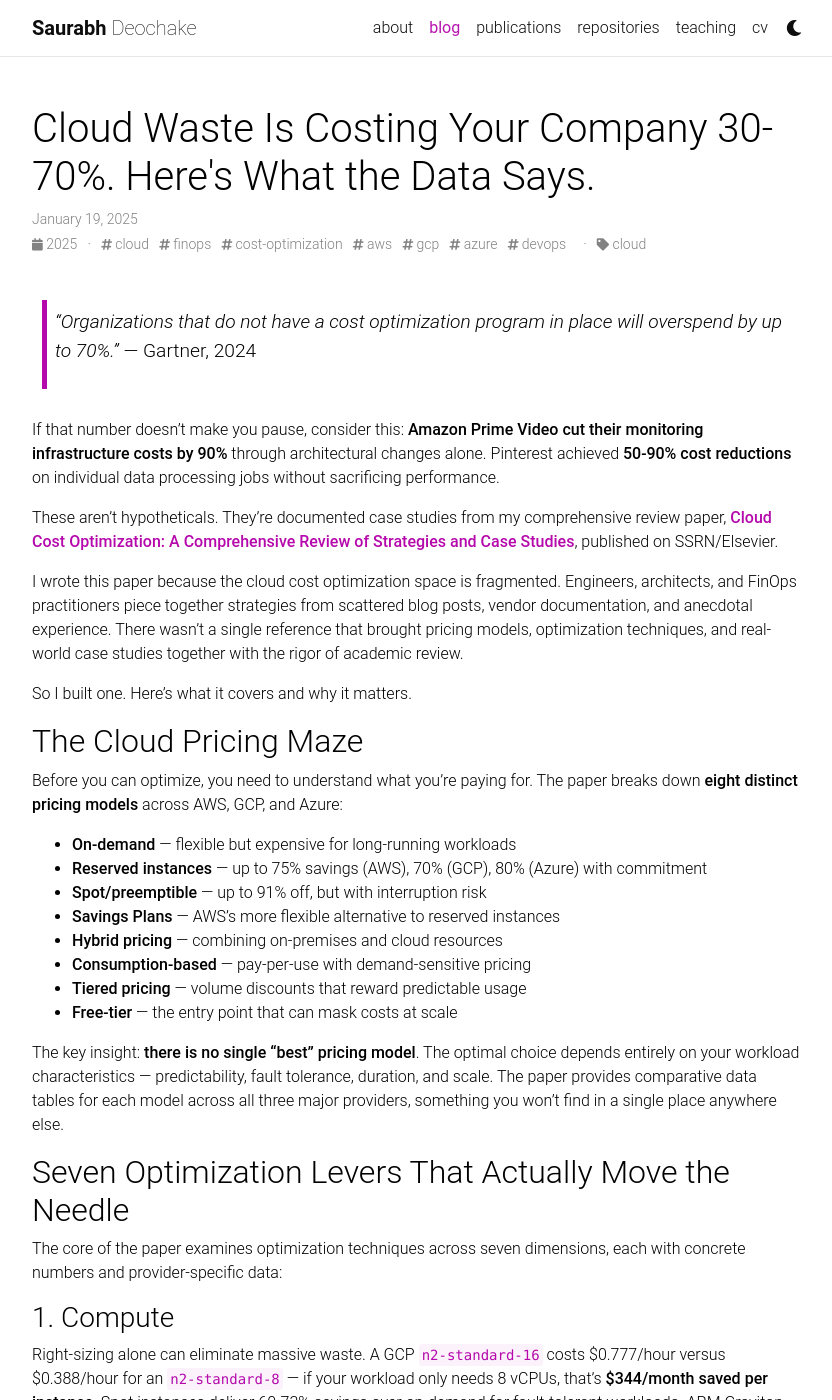
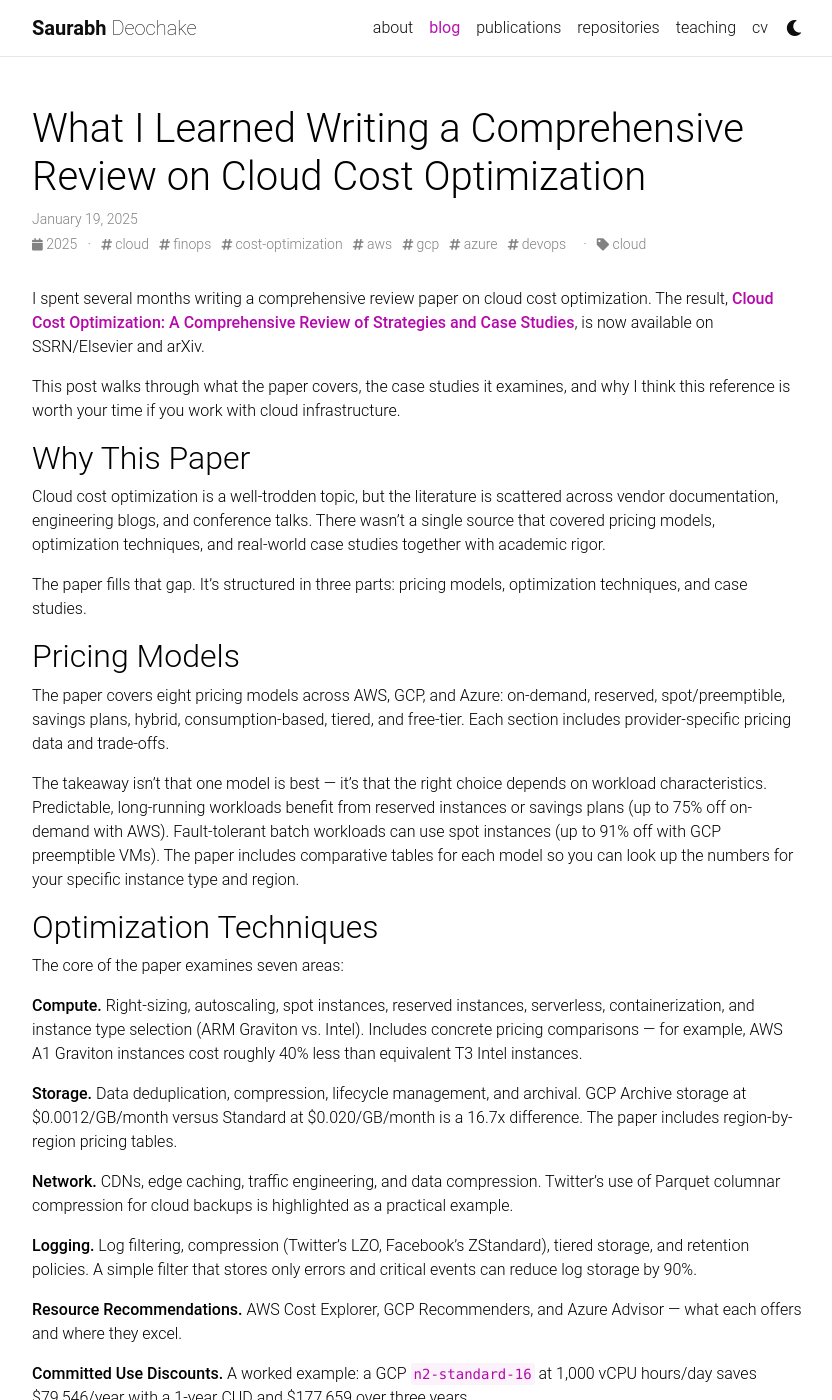
Before and after one commit to saurabh-deochake/saurabh-deochake.github.io, a Jekyll site: the page built from _posts/2025-01-19-cloud-cost-optimization-what-the-data-says.md, in a window 1280 px wide and 1400 px high. Shown: the whole window, without its empty margins (223-1055 px from the left). Built offline with Jekyll 4.4.1, drawn with Linux system fonts in a browser that asks for light colours; comment, search, counter and statistics services are not loaded; a style sheet for code colours, icons or effects is not loaded; some of the changed text lies outside the part shown.

Commit message:
Rewrite blog post with a more genuine tone\n\n- New title: 'What I Learned Writing a Comprehensive Review on Cloud Cost Optimization'\n- Removed clickbait framing, kept the data and case studies\n- More straightforward engineering voice

````diff
--- a/_posts/2025-01-19-cloud-cost-optimization-what-the-data-says.md
+++ b/_posts/2025-01-19-cloud-cost-optimization-what-the-data-says.md
@@ -1,111 +1,86 @@
 ---
 layout: post
-title:  "Cloud Waste Is Costing Your Company 30-70%. Here's What the Data Says."
+title:  "What I Learned Writing a Comprehensive Review on Cloud Cost Optimization"
 date:   2025-01-19
 comments: true
-description: A data-driven look at cloud cost optimization strategies, real case studies from Amazon Prime Video and Pinterest, and why your organization is likely overspending on cloud infrastructure.
+description: A walkthrough of my SSRN paper on cloud cost optimization — pricing models, optimization techniques, and what Amazon Prime Video and Pinterest's case studies teach us about spending less on cloud infrastructure.
 tags: cloud finops cost-optimization aws gcp azure devops
 categories: cloud
 ---
 
-> *"Organizations that do not have a cost optimization program in place will overspend by up to 70%."* — Gartner, 2024
+I spent several months writing a comprehensive review paper on cloud cost optimization. The result, **[Cloud Cost Optimization: A Comprehensive Review of Strategies and Case Studies](https://ssrn.com/abstract=4519171)**, is now available on SSRN/Elsevier and arXiv.
 
-If that number doesn't make you pause, consider this: **Amazon Prime Video cut their monitoring infrastructure costs by 90%** through architectural changes alone. Pinterest achieved **50-90% cost reductions** on individual data processing jobs without sacrificing performance.
+This post walks through what the paper covers, the case studies it examines, and why I think this reference is worth your time if you work with cloud infrastructure.
 
-These aren't hypotheticals. They're documented case studies from my comprehensive review paper, **[Cloud Cost Optimization: A Comprehensive Review of Strategies and Case Studies](https://ssrn.com/abstract=4519171)**, published on SSRN/Elsevier.
+## Why This Paper
 
-I wrote this paper because the cloud cost optimization space is fragmented. Engineers, architects, and FinOps practitioners piece together strategies from scattered blog posts, vendor documentation, and anecdotal experience. There wasn't a single reference that brought pricing models, optimization techniques, and real-world case studies together with the rigor of academic review.
+Cloud cost optimization is a well-trodden topic, but the literature is scattered across vendor documentation, engineering blogs, and conference talks. There wasn't a single source that covered pricing models, optimization techniques, and real-world case studies together with academic rigor.
 
-So I built one. Here's what it covers and why it matters.
+The paper fills that gap. It's structured in three parts: pricing models, optimization techniques, and case studies.
 
-## The Cloud Pricing Maze
+## Pricing Models
 
-Before you can optimize, you need to understand what you're paying for. The paper breaks down **eight distinct pricing models** across AWS, GCP, and Azure:
+The paper covers eight pricing models across AWS, GCP, and Azure: on-demand, reserved, spot/preemptible, savings plans, hybrid, consumption-based, tiered, and free-tier. Each section includes provider-specific pricing data and trade-offs.
 
-- **On-demand** — flexible but expensive for long-running workloads
-- **Reserved instances** — up to 75% savings (AWS), 70% (GCP), 80% (Azure) with commitment
-- **Spot/preemptible** — up to 91% off, but with interruption risk
-- **Savings Plans** — AWS's more flexible alternative to reserved instances
-- **Hybrid pricing** — combining on-premises and cloud resources
-- **Consumption-based** — pay-per-use with demand-sensitive pricing
-- **Tiered pricing** — volume discounts that reward predictable usage
-- **Free-tier** — the entry point that can mask costs at scale
+The takeaway isn't that one model is best — it's that the right choice depends on workload characteristics. Predictable, long-running workloads benefit from reserved instances or savings plans (up to 75% off on-demand with AWS). Fault-tolerant batch workloads can use spot instances (up to 91% off with GCP preemptible VMs). The paper includes comparative tables for each model so you can look up the numbers for your specific instance type and region.
 
-The key insight: **there is no single "best" pricing model**. The optimal choice depends entirely on your workload characteristics — predictability, fault tolerance, duration, and scale. The paper provides comparative data tables for each model across all three major providers, something you won't find in a single place anywhere else.
+## Optimization Techniques
 
-## Seven Optimization Levers That Actually Move the Needle
+The core of the paper examines seven areas:
 
-The core of the paper examines optimization techniques across seven dimensions, each with concrete numbers and provider-specific data:
+**Compute.** Right-sizing, autoscaling, spot instances, reserved instances, serverless, containerization, and instance type selection (ARM Graviton vs. Intel). Includes concrete pricing comparisons — for example, AWS A1 Graviton instances cost roughly 40% less than equivalent T3 Intel instances.
 
-### 1. Compute
-Right-sizing alone can eliminate massive waste. A GCP `n2-standard-16` costs $0.777/hour versus $0.388/hour for an `n2-standard-8` — if your workload only needs 8 vCPUs, that's **$344/month saved per instance**. Spot instances deliver 60-73% savings over on-demand for fault-tolerant workloads. ARM Graviton instances offer roughly 40% cost reduction over equivalent Intel instances.
+**Storage.** Data deduplication, compression, lifecycle management, and archival. GCP Archive storage at $0.0012/GB/month versus Standard at $0.020/GB/month is a 16.7x difference. The paper includes region-by-region pricing tables.
 
-### 2. Storage
-Data deduplication, compression, and lifecycle management policies can reduce storage costs by orders of magnitude. GCP Archive storage costs $0.0012/GB/month versus $0.020/GB/month for Standard — a **16.7x difference**. The paper provides region-by-region comparisons across all storage tiers.
+**Network.** CDNs, edge caching, traffic engineering, and data compression. Twitter's use of Parquet columnar compression for cloud backups is highlighted as a practical example.
 
-### 3. Network
-CDNs, edge caching, and traffic engineering. Twitter's adoption of Parquet columnar compression for cloud backups is a masterclass in reducing data transfer costs through intelligent encoding.
+**Logging.** Log filtering, compression (Twitter's LZO, Facebook's ZStandard), tiered storage, and retention policies. A simple filter that stores only errors and critical events can reduce log storage by 90%.
 
-### 4. Logging
-Log filtering can reduce stored log data by 90% (from 100 GB to 10 GB/month in the paper's example). Combined with compression (Twitter's LZO, Facebook's ZStandard) and tiered storage, logging costs become manageable even at massive scale.
+**Resource Recommendations.** AWS Cost Explorer, GCP Recommenders, and Azure Advisor — what each offers and where they excel.
 
-### 5. Resource Recommendations
-All three major providers now offer ML-powered recommendation engines (AWS Cost Explorer, GCP Recommenders, Azure Advisor). The paper catalogs what each offers and where they excel.
+**Committed Use Discounts.** A worked example: a GCP `n2-standard-16` at 1,000 vCPU hours/day saves $79,546/year with a 1-year CUD and $177,659 over three years.
 
-### 6. Committed Use Discounts
-A concrete example: a GCP `n2-standard-16` at 1,000 vCPU hours/day saves **$79,546/year** with a 1-year commitment and **$177,659 over three years** with a 3-year commitment.
+**System Re-architecture.** Microservices vs. monolithic, VM-to-container migration, serverless adoption, and autoscaling policies. Each with trade-off analysis.
 
-### 7. System Re-architecture
-The most impactful but highest-effort lever. Moving between microservices and monolithic architectures, replacing VMs with containers, adopting serverless, and implementing autoscaling — each with detailed trade-off analysis.
-
-## Two Case Studies That Prove It Works
+## Case Studies
 
 ### Amazon Prime Video: 90% Cost Reduction
-Prime Video's audio-video monitoring service was built as a distributed microservices architecture using AWS Step Functions and Amazon S3. The per-state-transition pricing of Step Functions and Tier-1 S3 calls made the system prohibitively expensive at scale.
 
-**The fix?** They re-architected to a monolith. All components running in a single process eliminated the need for Step Functions and S3 entirely. The result: **90% cost reduction** while gaining the ability to handle significantly more traffic.
+Prime Video's audio-video monitoring service used AWS Step Functions for orchestration and S3 for frame storage. At scale, the per-state-transition pricing of Step Functions and Tier-1 S3 calls made the architecture prohibitively expensive.
 
-This is a counterintuitive finding worth repeating: **sometimes the most cost-effective architecture is the simplest one.** Microservices are not automatically better.
+They re-architected to a monolith — all components in a single process, no Step Functions, no S3. The result: 90% cost reduction and the ability to handle more traffic.
+
+The finding that goes against prevailing wisdom: sometimes a monolith is the more cost-effective choice. Microservices aren't automatically better.
 
 ### Pinterest: 35% Platform Cost Reduction
-Pinterest's Flink data processing clusters suffered from noisy neighbors, CPU banding, and inefficient resource allocation across YARN clusters.
 
-Through CGroups soft CPU limits, hot node mitigation, burst capacity optimization, task placement improvements, and a migration from AWS i3 to i4i instances, they achieved:
-- **20% reduction** from cluster rightsizing
-- **40% reduction** in CPU usage from hardware upgrade
-- **50-90% cost reduction** on individual jobs from placement optimization
-- **35% total reduction** on the Stream Processing Platform
+Pinterest's Flink data processing clusters ran into noisy neighbor problems, CPU banding, and inefficient resource allocation across YARN clusters.
 
-## Why This Paper Exists
+Their optimization path:
+- CGroups soft CPU limits → 20% cluster reduction
+- i3 to i4i instance migration → 40% CPU usage reduction at 10% cost increase
+- Task placement and colocation optimization → 50-90% cost reduction on individual jobs
+- Combined: **35% total reduction** on the Stream Processing Platform
 
-I wrote this because the cloud cost optimization landscape needed a reference that is:
+## Future Research
 
-1. **Comprehensive** — covering all major pricing models and optimization techniques in one place
-2. **Data-driven** — every claim backed by actual pricing data, not vendor marketing
-3. **Cross-provider** — comparing AWS, GCP, and Azure on equal footing
-4. **Practitioner-grounded** — case studies from companies running cloud at massive scale
-5. **Forward-looking** — identifying six concrete research directions including ML-driven optimization, multi-cloud cost modeling, and the intersection of cost optimization with sustainability
+The paper identifies six directions for future work:
 
-## Future Research Directions
+1. **Automated monitoring and optimization** — ML-driven frameworks for continuous cost optimization
+2. **Advanced resource allocation** — predictive provisioning based on workload characteristics
+3. **Cost-performance trade-off analysis** — formal methods for balancing savings with quality
+4. **Adaptive scaling and bursting** — cost-aware autoscaling algorithms
+5. **Multi-cloud and hybrid cloud optimization** — strategies for environments spanning providers
+6. **Sustainability and green computing** — cost optimization intersected with carbon footprint reduction
 
-The paper concludes with six areas where the field needs more work:
+## The Paper
 
-- **Automated monitoring and optimization** — ML-driven frameworks that continuously identify and fix inefficiencies
-- **Advanced resource allocation** — predictive provisioning based on workload characteristics
-- **Cost-performance trade-off analysis** — formal methodologies for balancing savings with quality
-- **Adaptive scaling and bursting** — algorithms that account for cost constraints alongside workload patterns
-- **Multi-cloud and hybrid cloud optimization** — strategies for environments spanning multiple providers
-- **Sustainability and green computing** — the intersection of cost optimization and carbon footprint reduction
+If you work in cloud infrastructure, FinOps, or platform engineering, this is a reference you can return to when making architectural and pricing decisions.
 
-## Read, Cite, Share
+**[SSRN/Elsevier](https://ssrn.com/abstract=4519171)** | **[arXiv](https://arxiv.org/abs/2307.12479)**
 
-If you work in cloud infrastructure, FinOps, or platform engineering — this paper is your reference. It's the kind of resource you bookmark and return to when making architectural decisions.
+If you find it useful, please cite it:
 
-**[Read the full paper on SSRN](https://ssrn.com/abstract=4519171)**
-
-If you find it useful, please cite it. The more visibility this work gets, the more organizations can make informed decisions about their cloud spending.
-
-**BibTeX:**
 ```bibtex
 @article{deochake2023cloudcostoptimization,
   title={Cloud Cost Optimization: A Comprehensive Review of Strategies and Case Studies},
@@ -118,10 +93,6 @@
 }
 ```
 
-**Direct links:**
-- [SSRN/Elsevier](https://ssrn.com/abstract=4519171)
-- [arXiv](https://arxiv.org/abs/2307.12479)
-
 ---
 
-*This paper represents months of research into cloud pricing models, optimization strategies, and real-world case studies. If you're building cloud infrastructure at scale, I'd love to hear how these strategies apply to your environment. Reach out on [Twitter](https://twitter.com/saurabhd04) or [LinkedIn](https://www.linkedin.com/in/saurabhdeochake).*
+*If you're building cloud infrastructure at scale, I'd love to hear how these strategies apply to your environment. Reach out on [Twitter](https://twitter.com/saurabhd04) or [LinkedIn](https://www.linkedin.com/in/saurabhdeochake).*
````
